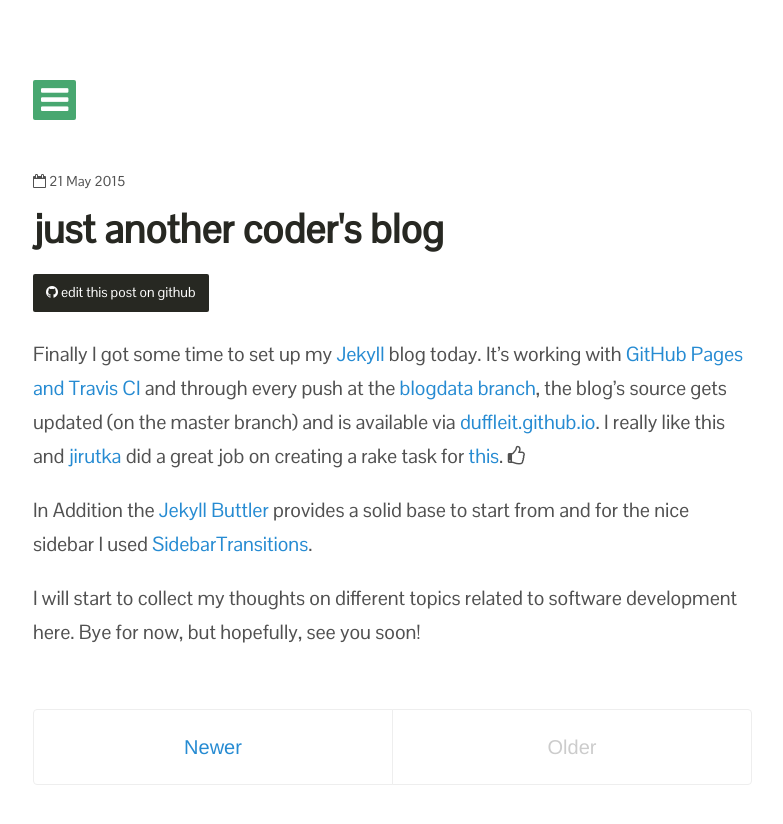
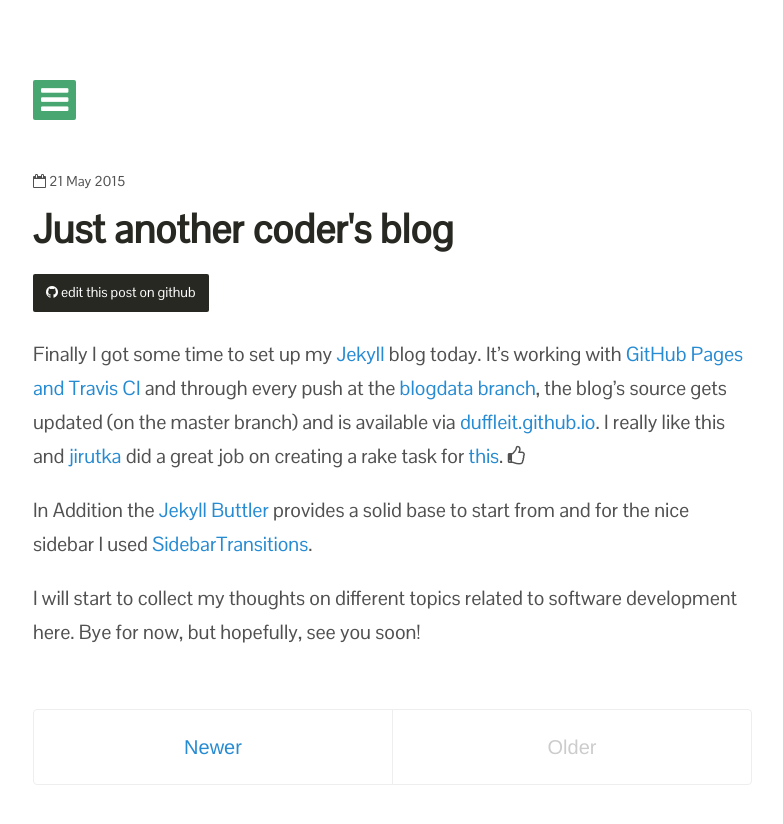
Before and after one commit to duffleit/duffleit.github.io-deprecated, a Jekyll site: the page built from _posts/2015-05-21-just-another-coders-blog.md, in a window 1280 px wide. Shown: the top 824 px of the page, without its empty margins (247-1030 px from the left). Built offline with Jekyll 4.4.1, drawn with Linux system fonts in a browser that asks for light colours; nearby versions of some CDN libraries; comment, search, counter and statistics services are not loaded.

```diff
--- a/_posts/2015-05-21-just-another-coders-blog.md
+++ b/_posts/2015-05-21-just-another-coders-blog.md
@@ -1,6 +1,6 @@
 ---
 layout: post
-title: just another coder's blog
+title: Just another coder's blog
 ---
 
 Finally I got some time to set up my [Jekyll](http://jekyllrb.com) blog today. It's working with [GitHub Pages and Travis CI](https://github.com/jirutka/rake-jekyll) and through every push at the [blogdata branch](https://github.com/duffleit/duffleit.github.io/tree/blogdata), the blog's source gets updated (on the master branch) and is available via [duffleit.github.io](http://duffleit.github.io/). I really like this and [jirutka](https://github.com/jirutka/) did a great job on creating a rake task for [this](https://github.com/jirutka/rake-jekyll).  <i class="fa fa-thumbs-o-up"></i>
```
